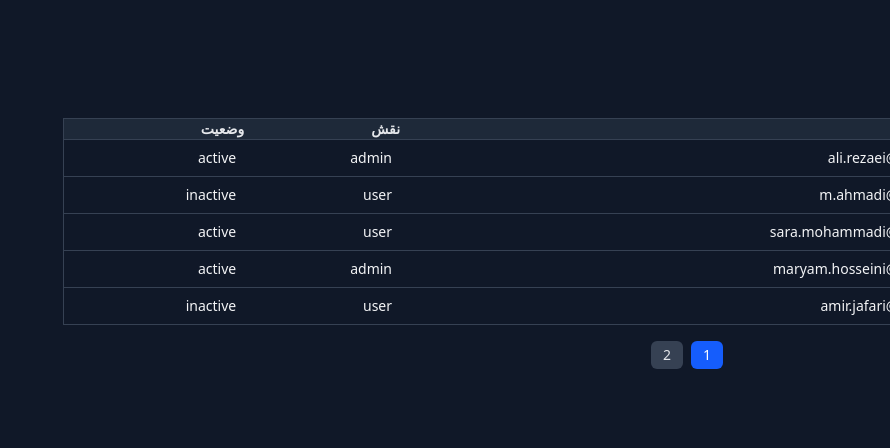
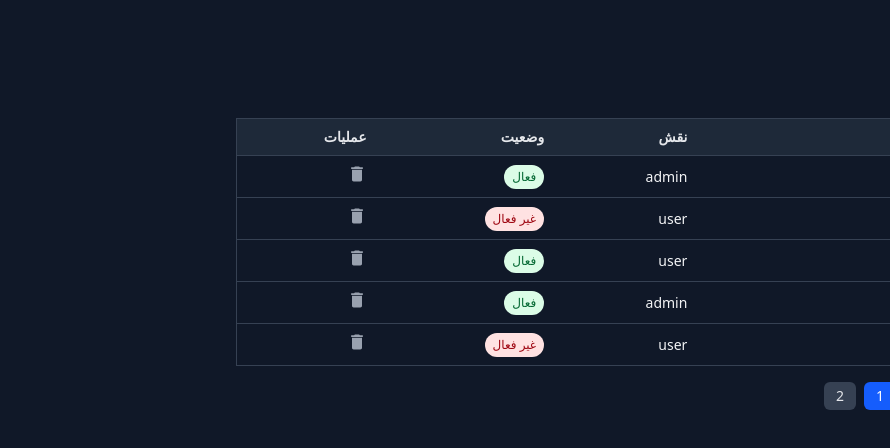
Before and after one commit to mohammad-shirani-developer/ecommerce-admin-panel, a Next.js app: page /users in a window 1280 px wide. Shown: the top 448 px of the page, without its empty margins (390-1280 px from the left). Built offline with nearby package versions, Linux system fonts and the light colour scheme.

Commit message:
feat(users): refactor UsersPage to use DataTable and implement delete functionality

```diff
--- a/src/app/users/page.tsx
+++ b/src/app/users/page.tsx
@@ -1,10 +1,16 @@
 "use client";
 
+import ConfirmModal from "@/components/common/ConfirmModal";
+import DataTable, { Column } from "@/components/common/DataTable";
 import Pagination from "@/components/common/Pagination";
 import EmptyState from "@/components/EmptyState";
-import UsersTable from "@/components/users/UsersTable";
+import UserStatusBadge from "@/components/users/UserStatusBadge";
 import UsersToolbar from "@/components/users/UsersToolbar";
+
 import { useUsersTable } from "@/hooks/useUsersTable";
+import { UserSortKey } from "@/types/table";
+import { User } from "@/types/user";
+import { MdDelete } from "react-icons/md";
 
 const UsersPage = () => {
   const {
@@ -15,10 +21,46 @@ const UsersPage = () => {
     search,
     sortBy,
     sortDirection,
+
+    deleteUser,
+    isDeleteModalOpen,
+
     setSearch,
     setPage,
+    setIsDeleteModalOpen,
+
+    toggleStatus,
     handleSort,
+    handleDeleteUser,
+    confirmDeleteUser,
   } = useUsersTable();
+
+  const columns: Column<User, UserSortKey>[] = [
+    { key: "id", label: "ID", sortable: true },
+    { key: "name", label: "نام", sortable: true },
+    { key: "email", label: "ایمیل", sortable: true },
+    { key: "role", label: "نقش", sortable: true },
+    {
+      key: "status",
+      label: "وضعیت",
+      sortable: true,
+      render: (user) => (
+        <UserStatusBadge
+          status={user.status}
+          onClick={() => toggleStatus(user.id)}
+        />
+      ),
+    },
+    {
+      key: "id",
+      label: "عملیات",
+      render: (user) => (
+        <button onClick={() => handleDeleteUser(user)}>
+          <MdDelete className="text-xl text-gray-400 hover:text-red-500" />
+        </button>
+      ),
+    },
+  ];
 
   return (
     <div className="p-4">
@@ -32,10 +74,13 @@ const UsersPage = () => {
         }}
       />
 
-      {users.length === 0 && <EmptyState message="کاربری یافت نشد" />}
-
-      <UsersTable
-        users={users}
+      {users.length === 0 ? (
+        <EmptyState message="هیچ کاربری یافت نشد." />
+      ) : (
+        <>
+          <DataTable<User, UserSortKey>
+            data={users}
+            columns={columns}
             sortBy={sortBy}
             sortDirection={sortDirection}
             onSort={handleSort}
@@ -47,6 +92,18 @@ const UsersPage = () => {
             currentPage={page}
             onPageChange={setPage}
           />
+        </>
+      )}
+
+      {/* Delete Modal */}
+      <ConfirmModal
+        isOpen={isDeleteModalOpen}
+        title="حذف کاربر"
+        message={`آیا از حذف ${deleteUser?.name} مطمئن هستید؟`}
+        confirmText="حذف"
+        onCancel={() => setIsDeleteModalOpen(false)}
+        onConfirm={confirmDeleteUser}
+      />
     </div>
   );
 };
--- a/src/components/users/UsersTable.tsx
+++ /dev/null
@@ -1,54 +0,0 @@
-import { UserSortKey } from "@/types/table";
-import { User } from "@/types/user";
-
-interface UsersTableProps {
-  users: User[];
-  sortBy: UserSortKey;
-  sortDirection: "asc" | "desc";
-  onSort: (key: UserSortKey) => void;
-}
-
-const UsersTable = ({
-  users,
-  sortBy,
-  sortDirection,
-  onSort,
-}: UsersTableProps) => {
-  return (
-    <table className="w-full text-right border border-gray-700 text-sm">
-      <thead className="bg-gray-800 text-gray-200">
-        <tr>
-          <th onClick={() => onSort("id")} className="cursor-pointer">
-            ID {sortBy === "id" && (sortDirection === "asc" ? "▲" : "▼")}
-          </th>
-          <th onClick={() => onSort("name")} className="cursor-pointer">
-            نام {sortBy === "name" && (sortDirection === "asc" ? "▲" : "▼")}
-          </th>
-          <th onClick={() => onSort("email")} className="cursor-pointer">
-            ایمیل {sortBy === "email" && (sortDirection === "asc" ? "▲" : "▼")}
-          </th>
-          <th onClick={() => onSort("role")} className="cursor-pointer">
-            نقش {sortBy === "role" && (sortDirection === "asc" ? "▲" : "▼")}
-          </th>
-          <th onClick={() => onSort("status")} className="cursor-pointer">
-            وضعیت {sortBy === "status" && (sortDirection === "asc" ? "▲" : "▼")}
-          </th>
-        </tr>
-      </thead>
-
-      <tbody>
-        {users.map((user) => (
-          <tr key={user.id} className="border-t border-gray-700">
-            <td className="p-2">{user.id}</td>
-            <td className="p-2">{user.name}</td>
-            <td className="p-2">{user.email}</td>
-            <td className="p-2">{user.role}</td>
-            <td className="p-2">{user.status}</td>
-          </tr>
-        ))}
-      </tbody>
-    </table>
-  );
-};
-
-export default UsersTable;
--- a/src/hooks/useUsersTable.ts
+++ b/src/hooks/useUsersTable.ts
@@ -9,27 +9,18 @@ import { useMemo, useState } from "react";
 const PAGE_SIZE = 5;
 
 export const useUsersTable = () => {
-  const [users] = useState<User[]>(usersDB);
+  const [users, setUsers] = useState<User[]>(usersDB);
+
   const [search, setSearch] = useState("");
   const [sortBy, setSortBy] = useState<UserSortKey>("id");
   const [sortDirection, setSortDirection] = useState<"asc" | "desc">("asc");
   const [page, setPage] = useState(1);
 
-  const processedUsers = useMemo(() => {
-    const filtered = filterItems(users, search, [
-      "name",
-      "email",
-      "role",
-      "status",
-    ]);
+  // modal state
+  const [deleteUser, setDeleteUser] = useState<User | null>(null);
+  const [isDeleteModalOpen, setIsDeleteModalOpen] = useState(false);
 
-    return sortItems(filtered, sortBy, sortDirection);
-  }, [users, search, sortBy, sortDirection]);
-
-  const paginatedUsers = useMemo(
-    () => paginate(processedUsers, page, PAGE_SIZE),
-    [processedUsers, page],
-  );
+  // ===== actions =====
 
   const handleSort = (key: UserSortKey) => {
     setPage(1);
@@ -41,7 +32,48 @@ export const useUsersTable = () => {
     }
   };
 
+  const toggleStatus = (userId: number) => {
+    setUsers((prev) =>
+      prev.map((u) =>
+        u.id === userId
+          ? { ...u, status: u.status === "active" ? "inactive" : "active" }
+          : u,
+      ),
+    );
+  };
+
+  const handleDeleteUser = (user: User) => {
+    setDeleteUser(user);
+    setIsDeleteModalOpen(true);
+  };
+
+  const confirmDeleteUser = () => {
+    if (!deleteUser) return;
+
+    setUsers((prev) => prev.filter((u) => u.id !== deleteUser.id));
+    setDeleteUser(null);
+    setIsDeleteModalOpen(false);
+  };
+
+  // ===== derived data =====
+
+  const processedUsers = useMemo(() => {
+    const filtered = filterItems(users, search, [
+      "name",
+      "email",
+      "role",
+      "status",
+    ]);
+    return sortItems(filtered, sortBy, sortDirection);
+  }, [users, search, sortBy, sortDirection]);
+
+  const paginatedUsers = useMemo(
+    () => paginate(processedUsers, page, PAGE_SIZE),
+    [processedUsers, page],
+  );
+
   return {
+    // data
     users: paginatedUsers,
     total: processedUsers.length,
     page,
@@ -50,8 +82,19 @@ export const useUsersTable = () => {
     sortBy,
     sortDirection,
 
+    // modal state
+    deleteUser,
+    isDeleteModalOpen,
+
+    // setters
     setSearch,
     setPage,
+    setIsDeleteModalOpen,
+
+    // actions
     handleSort,
+    toggleStatus,
+    handleDeleteUser,
+    confirmDeleteUser,
   };
 };
```
Lines whose indentation alone changed are shown as unchanged.
